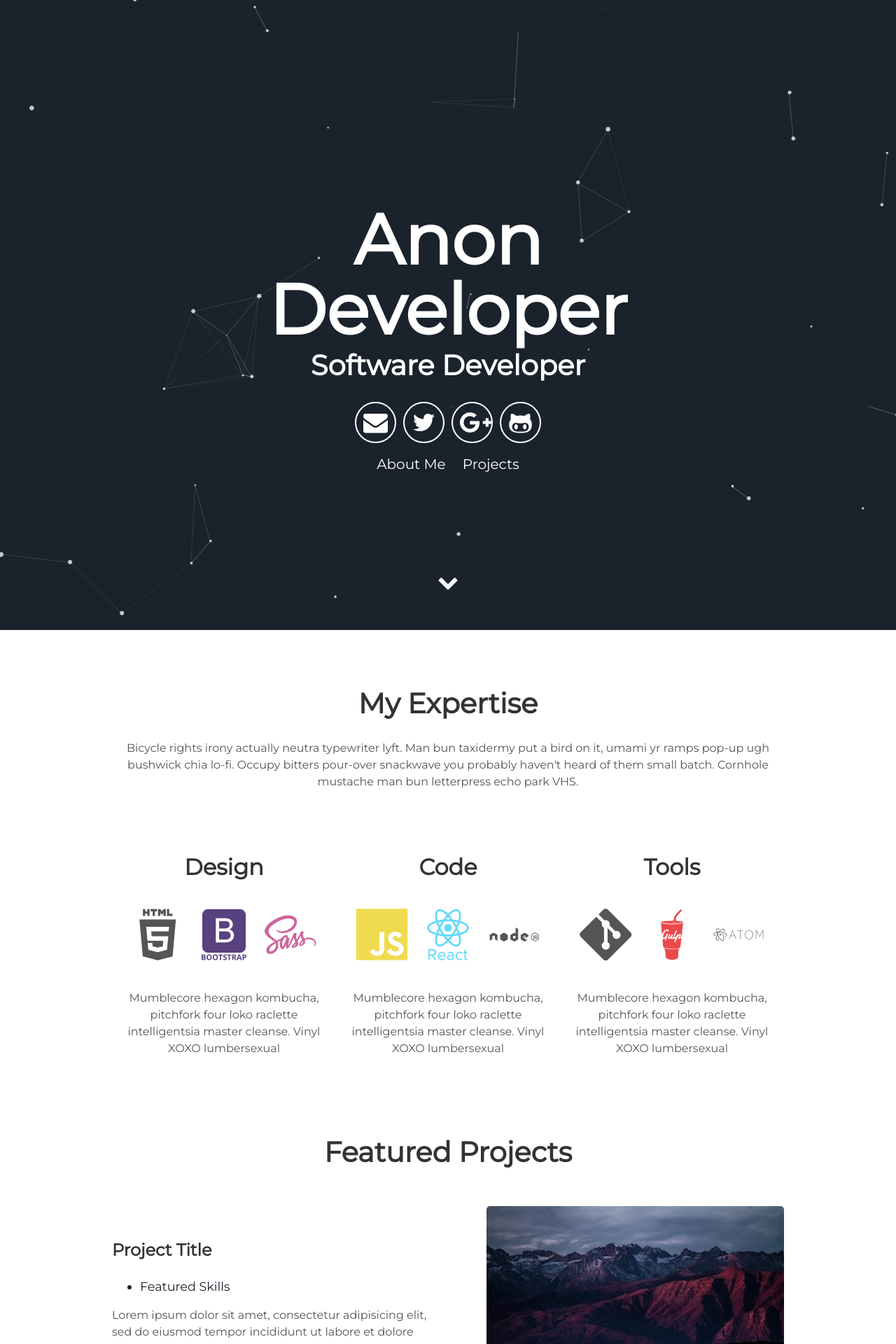
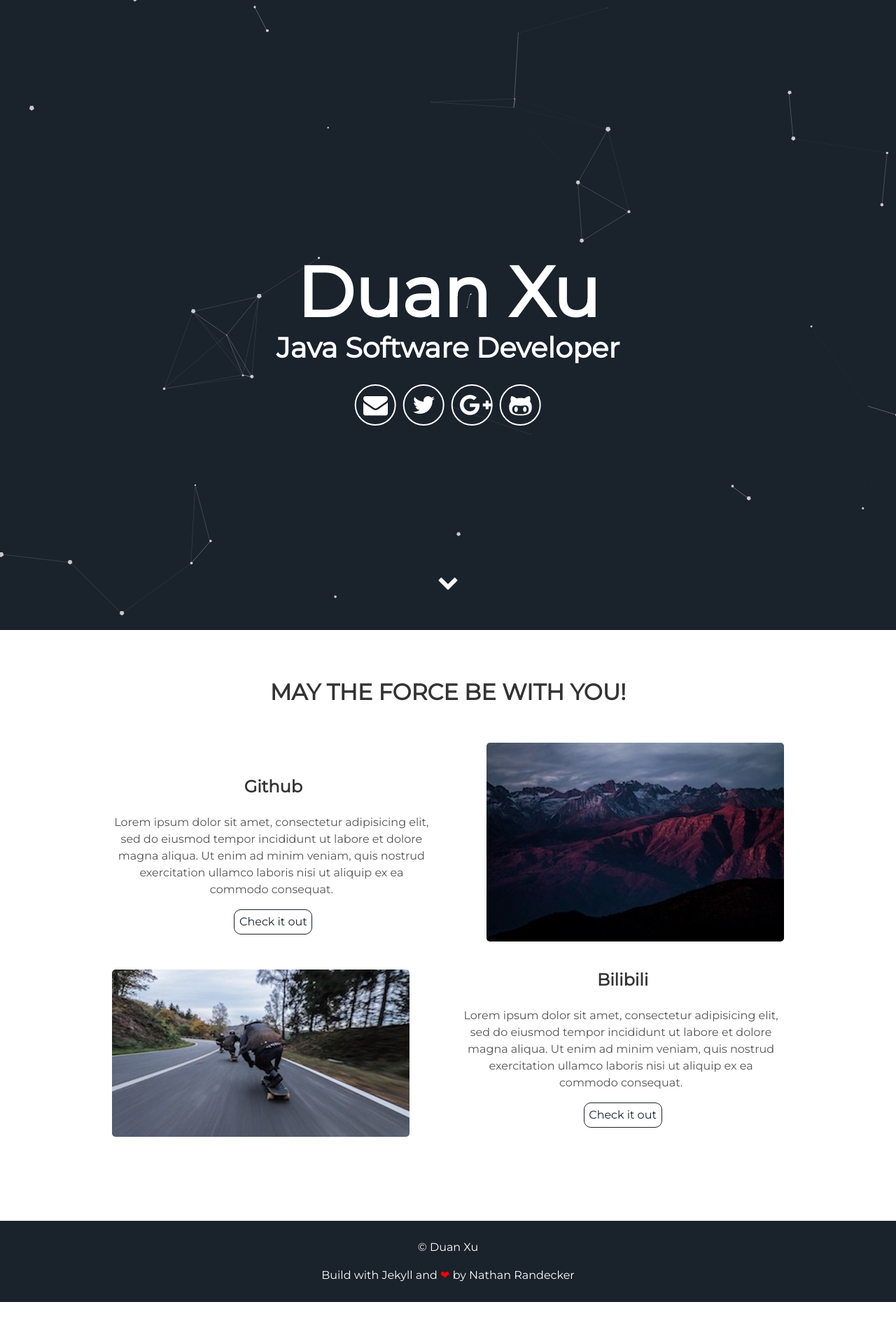
Before and after one commit to doodle777/web-www, a Jekyll site: the page built from index.html, in a window 1280 px wide. Shown: the top 1920 px of the page at 70% size. Built offline with Jekyll 4.4.1, drawn with Linux system fonts in a browser that asks for light colours; after the commit the page ends 1860 px from its top, so only the background shows below that; some of the changed text lies outside the part shown.

Commit message:
change text

```diff
--- a/_config.yml
+++ b/_config.yml
@@ -1,17 +1,20 @@
 # Site settings
-title: A blog about lorem ipsum dolor sit amet
-description: A blog about lorem ipsum dolor sit amet
+title: Welcome to my home
+description: Index of my website
 # baseurl: "/particle" # the subpath of your site, e.g. /blog
 # url: "localhost:3000" # the base hostname & protocol for your site e.g. http://willianjusten.com.br
 
 # User settings
-username: Anon Developer
-user_description: Bicycle rights irony actually neutra typewriter lyft. Man bun taxidermy put a bird on it, umami yr ramps pop-up ugh bushwick chia lo-fi. Occupy bitters pour-over snackwave you probably haven't heard of them small batch. Cornhole mustache man bun letterpress echo park VHS.
-user_title: Software Developer
-email: anon@anon.com
-twitter_username: lorem_ipsum
-github_username:  lorem_ipsum
-gplus_username:  lorem_ipsum
+username: Duan Xu
+user_description: MAY THE FORCE BE WITH YOU!
+user_title: Java Software Developer
+email: duanxu@outlook.com
+#twitter_username: lorem_ipsum
+github_username:  doodle777
+gplus_username:  doodlematrix
+
+url_github: https://github.com/doodle777
+url_bilibili: https://space.bilibili.com/3039861/#/
 
 # Google-analytics
 google-analytics:
--- a/_includes/about.html
+++ b/_includes/about.html
@@ -1,30 +1,19 @@
  <div class="user-details">
-  <h1> My Expertise </h1>
-  <p> {{site.user_description}} </p>
+  <h2> {{site.user_description}} </h2>
 </div>
   <div class="user">
     <div class="tech">
-      <h2>Design</h2>
+      <h2>Github</h2>
       <i class="devicon-html5-plain-wordmark"></i>
       <i class="devicon-bootstrap-plain-wordmark colored"></i>
       <i class="devicon-sass-original colored"></i>
-      <p>Mumblecore hexagon kombucha, pitchfork four loko raclette intelligentsia master cleanse.
-        Vinyl XOXO lumbersexual</p>
+      <p class="project-link" href="#">Check it out</p>
     </div>
     <div class="tech">
-      <h2>Code</h2>
+      <h2>Bilibili</h2>
       <i class="devicon-javascript-plain colored"></i>
       <i class="devicon-react-original-wordmark colored"></i>
       <i class="devicon-nodejs-plain-wordmark"></i>
-      <p>Mumblecore hexagon kombucha, pitchfork four loko raclette intelligentsia master cleanse.
-        Vinyl XOXO lumbersexual</p>
-    </div>
-    <div class="tech">
-      <h2>Tools</h2>
-      <i class="devicon-git-plain"></i>
-      <i class="devicon-gulp-plain colored"></i>
-      <i class="devicon-atom-original-wordmark"></i>
-      <p>Mumblecore hexagon kombucha, pitchfork four loko raclette intelligentsia master cleanse.
-        Vinyl XOXO lumbersexual</p>
+      <p >点击链接</p>
     </div>
 </div>
--- a/_includes/header.html
+++ b/_includes/header.html
@@ -10,10 +10,12 @@
         <a aria-label="My Google Plus" target="_blank" href="#"><i class="icon fa fa-google-plus" aria-hidden="true"></i></a>
         <a aria-label="My Github" target="_blank" href="#"><i class="icon fa fa-github-alt" aria-hidden="true"></i></a>
       </div>
+      <!--
       <div class="header-links">
         <a class="link" href="#about" data-scroll>About Me</a>
         <a class="link" href="#projects" data-scroll>Projects</a>
       </div>
+      -->
   </div>
-  <a class="down" href="#about" data-scroll><i class="icon fa fa-chevron-down" aria-hidden="true"></i></a>
+  <a class="down" href="#projects" data-scroll><i class="icon fa fa-chevron-down" aria-hidden="true"></i></a>
 </div>
--- a/_includes/projects.html
+++ b/_includes/projects.html
@@ -1,17 +1,14 @@
 <div class="user-details">
-  <h1> Featured Projects </h1>
+  <h2> {{site.user_description}} </h2>
 </div>
 <div class="user-projects">
   <div class="images-right">
     <img alt="mountains" src="{{ "/assets/img/mountains.jpg" | prepend: site.baseurl }}" />
   </div>
   <div class="contents">
-    <h3> Project Title </h3>
-    <ul>
-      <li> Featured Skills</li>
-    </ul>
+    <h3> Github </h3>
     <p>Lorem ipsum dolor sit amet, consectetur adipisicing elit, sed do eiusmod tempor incididunt ut labore et dolore magna aliqua. Ut enim ad minim veniam, quis nostrud exercitation ullamco laboris nisi ut aliquip ex ea commodo consequat.</p>
-    <a class="project-link" href="#">Check it out</a>
+    <a class="project-link" href="https://github.com/doodle777">Check it out</a>
   </div>
 </div>
 <div class="user-projects">
@@ -19,11 +16,8 @@
     <img alt="mountains" src="{{ "/assets/img/skate.jpg" | prepend: site.baseurl }}" />
   </div>
   <div class="contents-right">
-    <h3> Project Title </h3>
-    <ul>
-      <li> Featured Skills</li>
-    </ul>
+    <h3> Bilibili </h3>
     <p>Lorem ipsum dolor sit amet, consectetur adipisicing elit, sed do eiusmod tempor incididunt ut labore et dolore magna aliqua. Ut enim ad minim veniam, quis nostrud exercitation ullamco laboris nisi ut aliquip ex ea commodo consequat.</p>
-    <a class="project-link" href="#">Check it out</a>
+    <a class="project-link" href="https://space.bilibili.com/3039861/#/">Check it out</a>
   </div>
 </div>
--- a/_layouts/default.html
+++ b/_layouts/default.html
@@ -3,9 +3,9 @@
   {% include head.html %}
   <body>
       {% include header.html %}
-      <section id="about">
+      <!--<section id="about">
         {% include about.html %}
-      </section>
+      </section>-->
       <section id="projects">
         {% include projects.html %}
       </section>
```
Also changed, not shown: assets/css/main.css, 1 other file.
